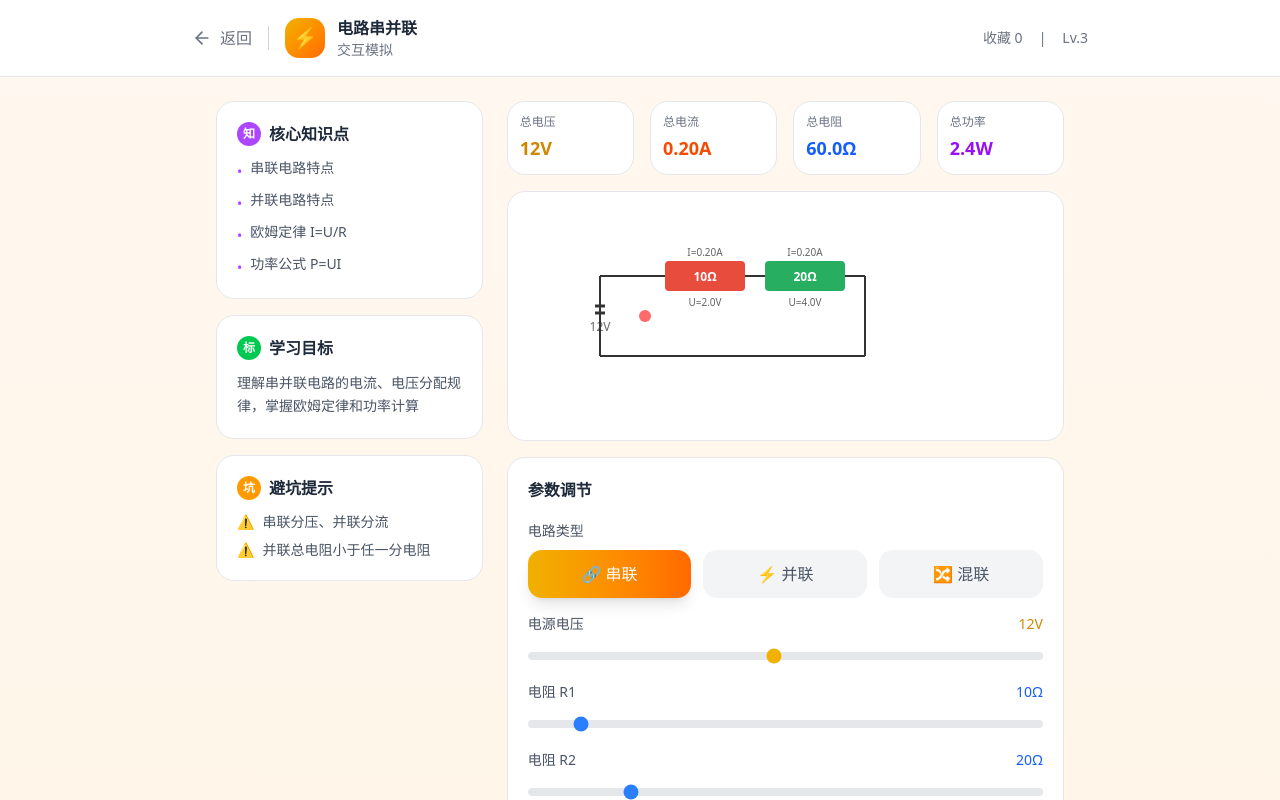
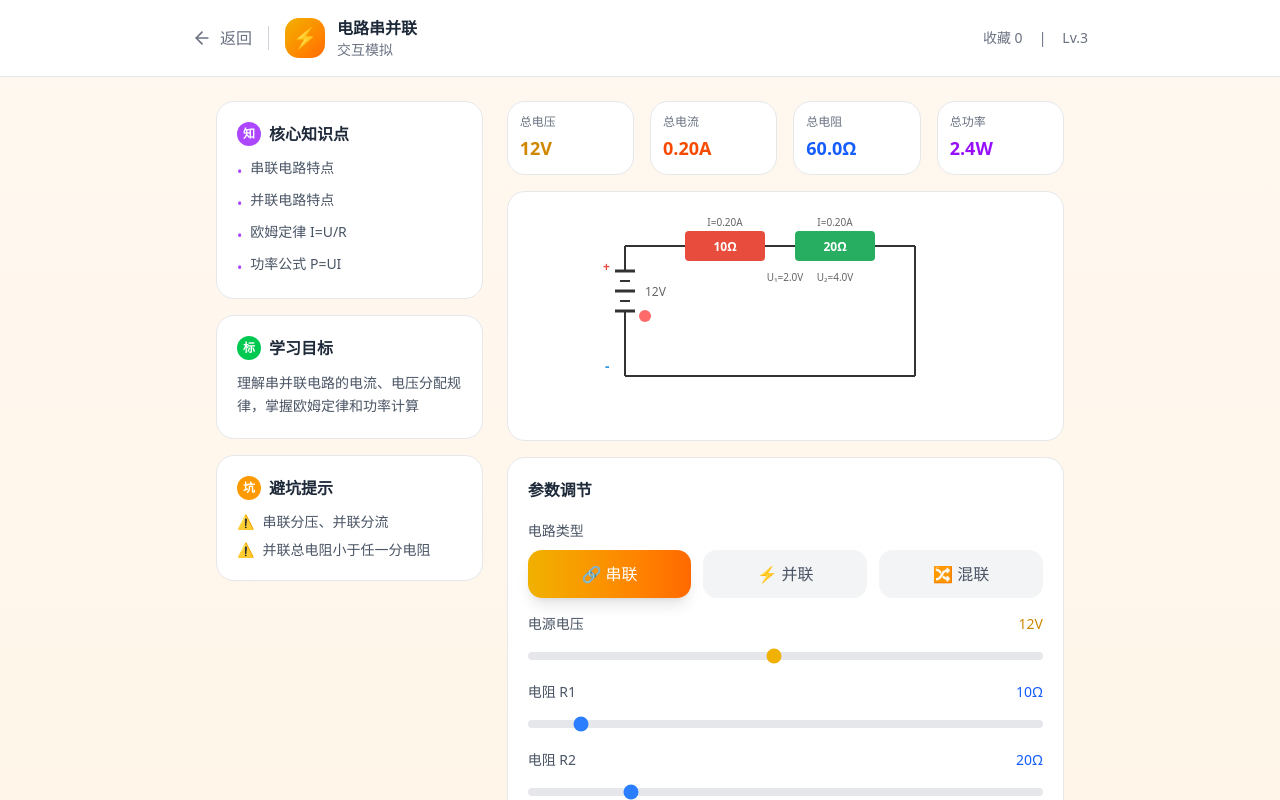
Before and after one commit to kenGH12345/EGPSpace, a Next.js app: page /experiments/circuit in a window 1280 px wide. Shown: the top 800 px of the page. Built offline with nearby package versions, Linux system fonts and the light colour scheme.

Commit message:
fix: redesign circuit SVG to standard rectangular loop layout - battery vertical on left side

```diff
--- a/src/app/experiments/circuit/page.tsx
+++ b/src/app/experiments/circuit/page.tsx
@@ -181,153 +181,215 @@ export default function CircuitExperimentPage() {
               <div className="flex justify-center">
                 {/* SVG 电路图 */}
                 <svg width="400" height="200" viewBox="0 0 400 200">
-                  {/* 电池 - 左侧 */}
-                  <g transform="translate(15, 85)">
-                    <line x1="0" y1="15" x2="0" y2="0" stroke="#333" strokeWidth="2" />
-                    <line x1="-5" y1="5" x2="5" y2="5" stroke="#333" strokeWidth="3" />
-                    <line x1="-5" y1="12" x2="5" y2="12" stroke="#333" strokeWidth="3" />
-                    <text x="0" y="30" textAnchor="middle" fontSize="12" fill="#666">{batteryVoltage}V</text>
-                  </g>
-
-                  {/* 电池正极向上导线 */}
-                  <line x1="15" y1="85" x2="15" y2="60" stroke="#333" strokeWidth="2" />
-                  {/* 电池负极向下导线 */}
-                  <line x1="15" y1="100" x2="15" y2="140" stroke="#333" strokeWidth="2" />
-
                   {circuitType === 'series' && (
                     <>
-                      {/* 串联电路：R1 和 R2 串联 */}
-                      {/* 上方导线：正极到 R1 */}
-                      <line x1="15" y1="60" x2="80" y2="60" stroke="#333" strokeWidth="2" />
+                      {/* 串联电路：标准矩形回路 */}
+                      {/*
+                        电池竖在左侧，正极(上)→右→R1→R2→右侧向下→底部向左→回到电池负极(下)
+                        左侧 x=40, 右侧 x=300, 上方 y=30, 下方 y=160
+                      */}
+
+                      {/* 电池 - 左侧竖直放置 */}
+                      {/* 正极标记(+) */}
+                      <text x="18" y="55" fontSize="12" fill="#E74C3C" fontWeight="bold">+</text>
+                      {/* 负极标记(-) */}
+                      <text x="20" y="155" fontSize="14" fill="#3498DB" fontWeight="bold">-</text>
+                      {/* 电池长线(正极) */}
+                      <line x1="30" y1="55" x2="50" y2="55" stroke="#333" strokeWidth="3" />
+                      {/* 电池短线(负极) */}
+                      <line x1="35" y1="65" x2="45" y2="65" stroke="#333" strokeWidth="2" />
+                      {/* 电池长线 */}
+                      <line x1="30" y1="75" x2="50" y2="75" stroke="#333" strokeWidth="3" />
+                      {/* 电池短线 */}
+                      <line x1="35" y1="85" x2="45" y2="85" stroke="#333" strokeWidth="2" />
+                      {/* 电池长线 */}
+                      <line x1="30" y1="95" x2="50" y2="95" stroke="#333" strokeWidth="3" />
+                      {/* 电池电压标注 */}
+                      <text x="60" y="80" fontSize="12" fill="#666">{batteryVoltage}V</text>
+
+                      {/* 左侧上方导线：电池正极到顶部 */}
+                      <line x1="40" y1="55" x2="40" y2="30" stroke="#333" strokeWidth="2" />
+                      {/* 顶部导线：左上角到 R1 */}
+                      <line x1="40" y1="30" x2="100" y2="30" stroke="#333" strokeWidth="2" />
 
                       {/* R1 */}
-                      <g transform="translate(80, 45)">
+                      <g transform="translate(100, 15)">
                         <rect x="0" y="0" width="80" height="30" fill={isPowered ? '#E74C3C' : '#ccc'} rx="4" />
                         <text x="40" y="20" textAnchor="middle" fontSize="12" fill="white" fontWeight="bold">{resistances[0]}Ω</text>
                         <text x="40" y="-5" textAnchor="middle" fontSize="10" fill="#666">I={calculations.branchI[0].toFixed(2)}A</text>
-                        <text x="40" y="45" textAnchor="middle" fontSize="10" fill="#666">U={calculations.voltages[0].toFixed(1)}V</text>
                       </g>
 
-                      {/* R1 到 R2 的导线 */}
-                      <line x1="160" y1="60" x2="180" y2="60" stroke="#333" strokeWidth="2" />
+                      {/* R1 到 R2 导线 */}
+                      <line x1="180" y1="30" x2="210" y2="30" stroke="#333" strokeWidth="2" />
 
                       {/* R2 */}
-                      <g transform="translate(180, 45)">
+                      <g transform="translate(210, 15)">
                         <rect x="0" y="0" width="80" height="30" fill={isPowered ? '#27AE60' : '#ccc'} rx="4" />
                         <text x="40" y="20" textAnchor="middle" fontSize="12" fill="white" fontWeight="bold">{resistances[1]}Ω</text>
                         <text x="40" y="-5" textAnchor="middle" fontSize="10" fill="#666">I={calculations.branchI[0].toFixed(2)}A</text>
-                        <text x="40" y="45" textAnchor="middle" fontSize="10" fill="#666">U={calculations.voltages[1].toFixed(1)}V</text>
                       </g>
 
-                      {/* R2 右侧回到电池负极 */}
-                      <line x1="260" y1="60" x2="280" y2="60" stroke="#333" strokeWidth="2" />
-                      <line x1="280" y1="60" x2="280" y2="140" stroke="#333" strokeWidth="2" />
-                      <line x1="280" y1="140" x2="15" y2="140" stroke="#333" strokeWidth="2" />
+                      {/* 顶部导线：R2 到右上角 */}
+                      <line x1="290" y1="30" x2="330" y2="30" stroke="#333" strokeWidth="2" />
+                      {/* 右侧竖直导线 */}
+                      <line x1="330" y1="30" x2="330" y2="160" stroke="#333" strokeWidth="2" />
+                      {/* 底部导线：右下角到左下角 */}
+                      <line x1="330" y1="160" x2="40" y2="160" stroke="#333" strokeWidth="2" />
+                      {/* 左侧下方导线：底部到电池负极 */}
+                      <line x1="40" y1="160" x2="40" y2="95" stroke="#333" strokeWidth="2" />
+
+                      {/* 电压标注 */}
+                      <text x="200" y="65" textAnchor="middle" fontSize="10" fill="#666">
+                        U₁={calculations.voltages[0].toFixed(1)}V
+                      </text>
+                      <text x="250" y="65" textAnchor="middle" fontSize="10" fill="#666">
+                        U₂={calculations.voltages[1].toFixed(1)}V
+                      </text>
                     </>
                   )}
                   {circuitType === 'parallel' && (
                     <>
-                      {/* 并联电路：R1 和 R2 并联 */}
-                      {/* 上方导线：从电池正极到分流节点 */}
-                      <line x1="15" y1="85" x2="15" y2="55" stroke="#333" strokeWidth="2" />
-                      <line x1="15" y1="55" x2="120" y2="55" stroke="#333" strokeWidth="2" />
+                      {/* 并联电路：标准矩形回路 */}
+                      {/*
+                        电池竖在左侧，正极(上)→右上到分流节点→上支路R1/下支路R2→汇流节点→右侧向下→底部→回到负极(下)
+                        左侧 x=40, 右侧 x=340, 上方 y=30, 下方 y=160
+                      */}
+
+                      {/* 电池 - 左侧竖直放置 */}
+                      <text x="18" y="55" fontSize="12" fill="#E74C3C" fontWeight="bold">+</text>
+                      <text x="20" y="155" fontSize="14" fill="#3498DB" fontWeight="bold">-</text>
+                      <line x1="30" y1="55" x2="50" y2="55" stroke="#333" strokeWidth="3" />
+                      <line x1="35" y1="65" x2="45" y2="65" stroke="#333" strokeWidth="2" />
+                      <line x1="30" y1="75" x2="50" y2="75" stroke="#333" strokeWidth="3" />
+                      <line x1="35" y1="85" x2="45" y2="85" stroke="#333" strokeWidth="2" />
+                      <line x1="30" y1="95" x2="50" y2="95" stroke="#333" strokeWidth="3" />
+                      <text x="60" y="80" fontSize="12" fill="#666">{batteryVoltage}V</text>
+
+                      {/* 左侧上方导线：电池正极到顶部 */}
+                      <line x1="40" y1="55" x2="40" y2="30" stroke="#333" strokeWidth="2" />
+                      {/* 顶部导线：左上角到分流节点 */}
+                      <line x1="40" y1="30" x2="120" y2="30" stroke="#333" strokeWidth="2" />
 
                       {/* 分流节点 */}
-                      <circle cx="120" cy="55" r="4" fill="#333" />
+                      <circle cx="120" cy="30" r="4" fill="#333" />
 
                       {/* 上支路：分流节点到 R1 */}
-                      <line x1="120" y1="55" x2="140" y2="55" stroke="#333" strokeWidth="2" />
+                      <line x1="120" y1="30" x2="160" y2="30" stroke="#333" strokeWidth="2" />
 
-                      {/* R1 */}
-                      <g transform="translate(140, 40)">
+                      {/* R1 - 上支路 */}
+                      <g transform="translate(160, 15)">
                         <rect x="0" y="0" width="80" height="30" fill={isPowered ? '#E74C3C' : '#ccc'} rx="4" />
                         <text x="40" y="20" textAnchor="middle" fontSize="12" fill="white" fontWeight="bold">{resistances[0]}Ω</text>
                         <text x="40" y="-5" textAnchor="middle" fontSize="10" fill="#666">I={calculations.branchI[0].toFixed(2)}A</text>
                       </g>
 
                       {/* 上支路：R1 到汇流节点 */}
-                      <line x1="220" y1="55" x2="260" y2="55" stroke="#333" strokeWidth="2" />
+                      <line x1="240" y1="30" x2="280" y2="30" stroke="#333" strokeWidth="2" />
 
-                      {/* 下支路：分流节点到 R2 */}
-                      <line x1="120" y1="55" x2="120" y2="120" stroke="#333" strokeWidth="2" />
-                      <line x1="120" y1="120" x2="140" y2="120" stroke="#333" strokeWidth="2" />
+                      {/* 下支路：分流节点向下 */}
+                      <line x1="120" y1="30" x2="120" y2="100" stroke="#333" strokeWidth="2" />
+                      <line x1="120" y1="100" x2="160" y2="100" stroke="#333" strokeWidth="2" />
 
-                      {/* R2 */}
-                      <g transform="translate(140, 105)">
+                      {/* R2 - 下支路 */}
+                      <g transform="translate(160, 85)">
                         <rect x="0" y="0" width="80" height="30" fill={isPowered ? '#27AE60' : '#ccc'} rx="4" />
                         <text x="40" y="20" textAnchor="middle" fontSize="12" fill="white" fontWeight="bold">{resistances[1]}Ω</text>
                         <text x="40" y="45" textAnchor="middle" fontSize="10" fill="#666">I={calculations.branchI[1].toFixed(2)}A</text>
                       </g>
 
                       {/* 下支路：R2 到汇流节点 */}
-                      <line x1="220" y1="120" x2="260" y2="120" stroke="#333" strokeWidth="2" />
+                      <line x1="240" y1="100" x2="280" y2="100" stroke="#333" strokeWidth="2" />
 
                       {/* 汇流节点 */}
-                      <circle cx="260" cy="55" r="4" fill="#333" />
-                      <line x1="260" y1="55" x2="260" y2="120" stroke="#333" strokeWidth="2" />
+                      <circle cx="280" cy="30" r="4" fill="#333" />
+                      <line x1="280" y1="30" x2="280" y2="100" stroke="#333" strokeWidth="2" />
 
-                      {/* 右侧导线：汇流节点回到电池负极 */}
-                      <line x1="260" y1="55" x2="340" y2="55" stroke="#333" strokeWidth="2" />
-                      <line x1="340" y1="55" x2="340" y2="140" stroke="#333" strokeWidth="2" />
-                      <line x1="15" y1="140" x2="340" y2="140" stroke="#333" strokeWidth="2" />
+                      {/* 顶部导线：汇流节点到右上角 */}
+                      <line x1="280" y1="30" x2="340" y2="30" stroke="#333" strokeWidth="2" />
+                      {/* 右侧竖直导线 */}
+                      <line x1="340" y1="30" x2="340" y2="160" stroke="#333" strokeWidth="2" />
+                      {/* 底部导线 */}
+                      <line x1="340" y1="160" x2="40" y2="160" stroke="#333" strokeWidth="2" />
+                      {/* 左侧下方导线：底部到电池负极 */}
+                      <line x1="40" y1="160" x2="40" y2="95" stroke="#333" strokeWidth="2" />
                     </>
                   )}
 
                   {circuitType === 'both' && (
                     <>
-                      {/* 混联: R1+R2串联，再与R3并联 */}
-                      {/* 上方导线：从电池正极到分流节点 */}
-                      <line x1="15" y1="85" x2="15" y2="45" stroke="#333" strokeWidth="2" />
-                      <line x1="15" y1="45" x2="120" y2="45" stroke="#333" strokeWidth="2" />
+                      {/* 混联电路：R1+R2串联（上支路），再与R3（下支路）并联 */}
+                      {/*
+                        电池竖在左侧，正极(上)→右上到分流节点→上支路R1+R2/下支路R3→汇流节点→右侧向下→底部→回到负极(下)
+                        左侧 x=40, 右侧 x=360, 上方 y=25, 下方 y=160
+                      */}
+
+                      {/* 电池 - 左侧竖直放置 */}
+                      <text x="18" y="55" fontSize="12" fill="#E74C3C" fontWeight="bold">+</text>
+                      <text x="20" y="155" fontSize="14" fill="#3498DB" fontWeight="bold">-</text>
+                      <line x1="30" y1="55" x2="50" y2="55" stroke="#333" strokeWidth="3" />
+                      <line x1="35" y1="65" x2="45" y2="65" stroke="#333" strokeWidth="2" />
+                      <line x1="30" y1="75" x2="50" y2="75" stroke="#333" strokeWidth="3" />
+                      <line x1="35" y1="85" x2="45" y2="85" stroke="#333" strokeWidth="2" />
+                      <line x1="30" y1="95" x2="50" y2="95" stroke="#333" strokeWidth="3" />
+                      <text x="60" y="80" fontSize="12" fill="#666">{batteryVoltage}V</text>
+
+                      {/* 左侧上方导线：电池正极到顶部 */}
+                      <line x1="40" y1="55" x2="40" y2="25" stroke="#333" strokeWidth="2" />
+                      {/* 顶部导线：左上角到分流节点 */}
+                      <line x1="40" y1="25" x2="110" y2="25" stroke="#333" strokeWidth="2" />
 
                       {/* 分流节点 */}
-                      <circle cx="120" cy="45" r="4" fill="#333" />
+                      <circle cx="110" cy="25" r="4" fill="#333" />
 
                       {/* 上支路：分流节点到 R1 */}
-                      <line x1="120" y1="45" x2="140" y2="45" stroke="#333" strokeWidth="2" />
+                      <line x1="110" y1="25" x2="130" y2="25" stroke="#333" strokeWidth="2" />
 
                       {/* R1 */}
-                      <g transform="translate(140, 30)">
+                      <g transform="translate(130, 10)">
                         <rect x="0" y="0" width="60" height="24" fill={isPowered ? '#E74C3C' : '#ccc'} rx="4" />
                         <text x="30" y="17" textAnchor="middle" fontSize="11" fill="white" fontWeight="bold">{resistances[0]}Ω</text>
                       </g>
 
                       {/* R1 到 R2 */}
-                      <line x1="200" y1="42" x2="220" y2="42" stroke="#333" strokeWidth="2" />
+                      <line x1="190" y1="22" x2="210" y2="22" stroke="#333" strokeWidth="2" />
 
                       {/* R2 */}
-                      <g transform="translate(220, 30)">
+                      <g transform="translate(210, 10)">
                         <rect x="0" y="0" width="60" height="24" fill={isPowered ? '#27AE60' : '#ccc'} rx="4" />
                         <text x="30" y="17" textAnchor="middle" fontSize="11" fill="white" fontWeight="bold">{resistances[1]}Ω</text>
                       </g>
 
                       {/* 上支路：R2 到汇流节点 */}
-                      <line x1="280" y1="42" x2="320" y2="42" stroke="#333" strokeWidth="2" />
+                      <line x1="270" y1="22" x2="310" y2="22" stroke="#333" strokeWidth="2" />
 
-                      {/* 下支路：分流节点到 R3 */}
-                      <line x1="120" y1="45" x2="120" y2="115" stroke="#333" strokeWidth="2" />
-                      <line x1="120" y1="115" x2="180" y2="115" stroke="#333" strokeWidth="2" />
+                      {/* 下支路：分流节点向下 */}
+                      <line x1="110" y1="25" x2="110" y2="100" stroke="#333" strokeWidth="2" />
+                      <line x1="110" y1="100" x2="150" y2="100" stroke="#333" strokeWidth="2" />
 
                       {/* R3 */}
-                      <g transform="translate(180, 100)">
-                        <rect x="0" y="0" width="60" height="24" fill={isPowered ? '#3498DB' : '#ccc'} rx="4" />
-                        <text x="30" y="17" textAnchor="middle" fontSize="11" fill="white" fontWeight="bold">{resistances[2]}Ω</text>
+                      <g transform="translate(150, 85)">
+                        <rect x="0" y="0" width="80" height="24" fill={isPowered ? '#3498DB' : '#ccc'} rx="4" />
+                        <text x="40" y="17" textAnchor="middle" fontSize="11" fill="white" fontWeight="bold">{resistances[2]}Ω</text>
                       </g>
 
                       {/* 下支路：R3 到汇流节点 */}
-                      <line x1="240" y1="112" x2="320" y2="112" stroke="#333" strokeWidth="2" />
+                      <line x1="230" y1="97" x2="310" y2="97" stroke="#333" strokeWidth="2" />
 
                       {/* 汇流节点 */}
-                      <circle cx="320" cy="42" r="4" fill="#333" />
-                      <line x1="320" y1="42" x2="320" y2="112" stroke="#333" strokeWidth="2" />
+                      <circle cx="310" cy="22" r="4" fill="#333" />
+                      <line x1="310" y1="22" x2="310" y2="97" stroke="#333" strokeWidth="2" />
 
-                      {/* 右侧导线：汇流节点回到电池负极 */}
-                      <line x1="320" y1="42" x2="360" y2="42" stroke="#333" strokeWidth="2" />
-                      <line x1="360" y1="42" x2="360" y2="140" stroke="#333" strokeWidth="2" />
-                      <line x1="15" y1="140" x2="360" y2="140" stroke="#333" strokeWidth="2" />
+                      {/* 顶部导线：汇流节点到右上角 */}
+                      <line x1="310" y1="22" x2="360" y2="22" stroke="#333" strokeWidth="2" />
+                      {/* 右侧竖直导线 */}
+                      <line x1="360" y1="22" x2="360" y2="160" stroke="#333" strokeWidth="2" />
+                      {/* 底部导线 */}
+                      <line x1="360" y1="160" x2="40" y2="160" stroke="#333" strokeWidth="2" />
+                      {/* 左侧下方导线：底部到电池负极 */}
+                      <line x1="40" y1="160" x2="40" y2="95" stroke="#333" strokeWidth="2" />
 
                       {/* 标注 */}
-                      <text x="220" y="170" textAnchor="middle" fontSize="10" fill="#666">
+                      <text x="200" y="135" textAnchor="middle" fontSize="10" fill="#666">
                         R1+R2串联，再与R3并联
                       </text>
                     </>
```
